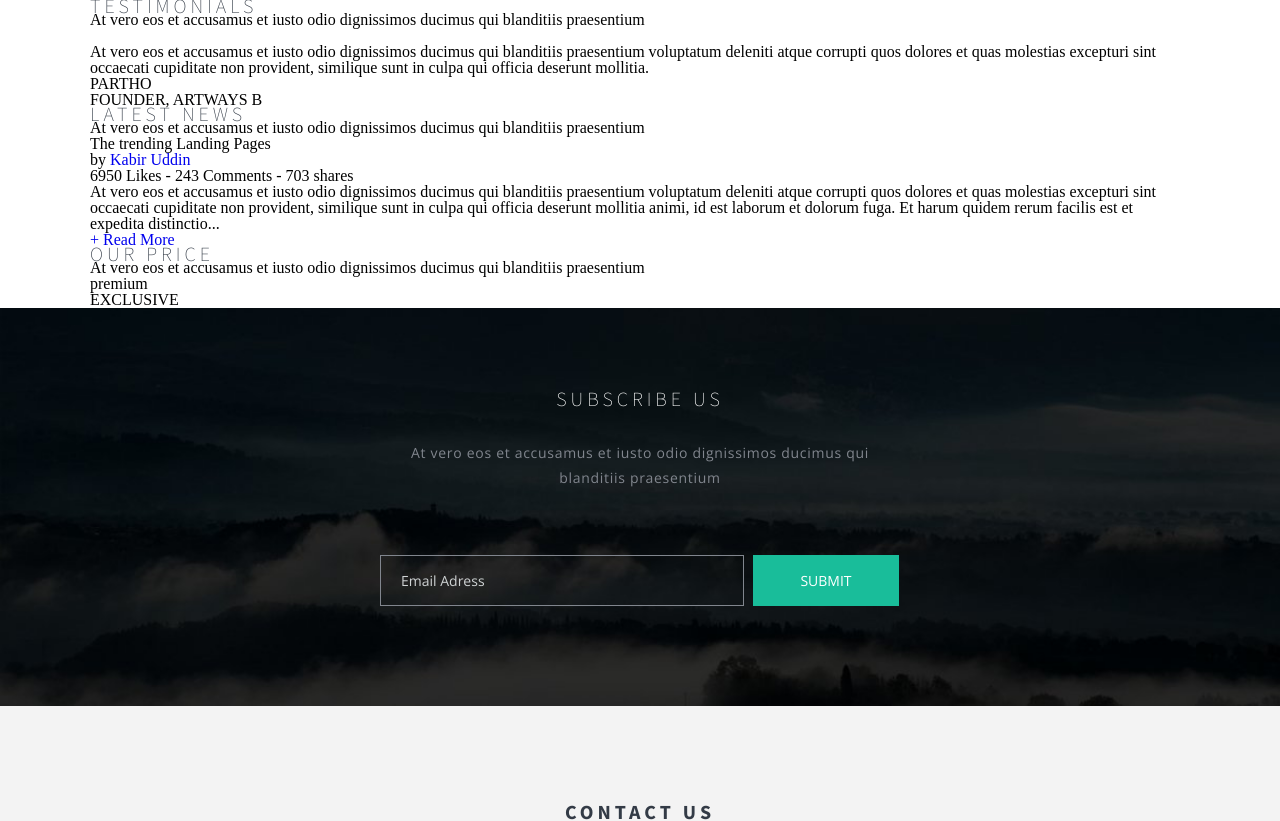
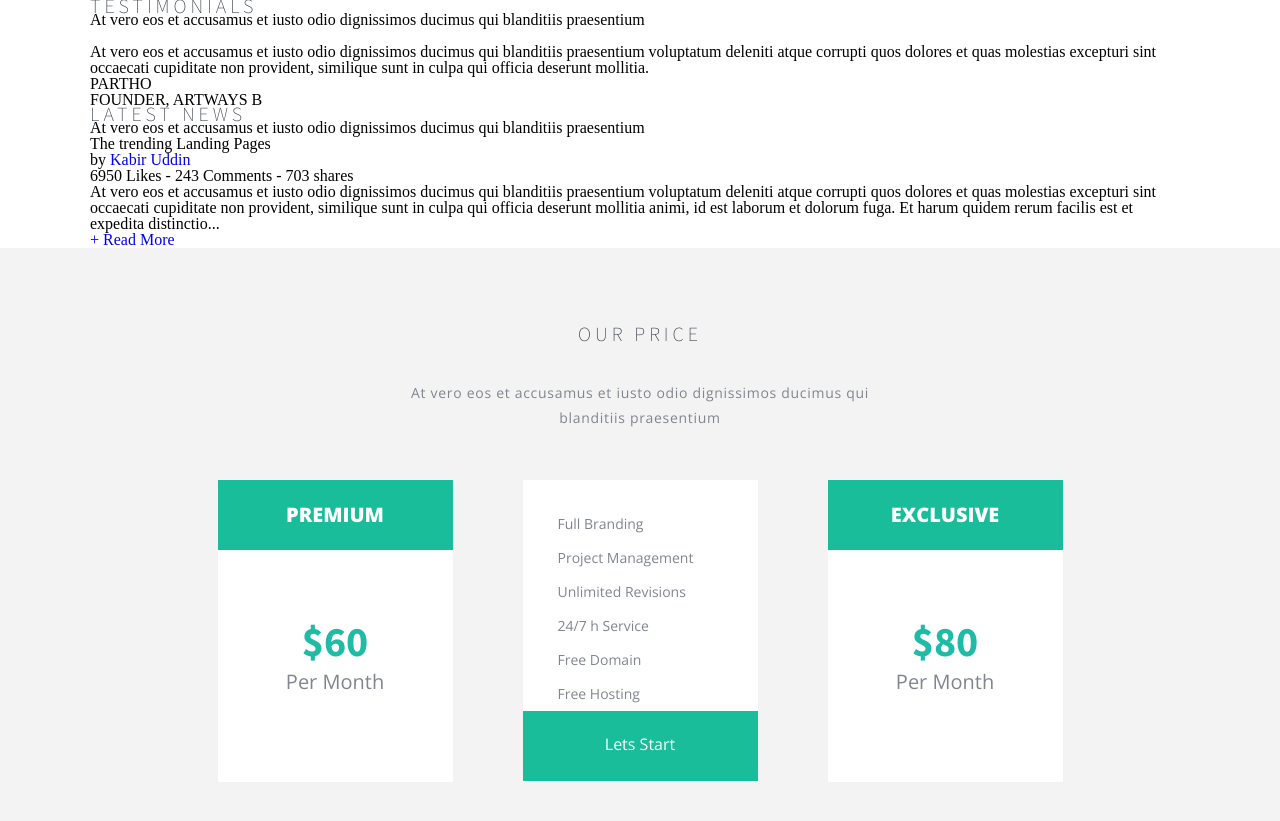
Before and after one commit to AndreyKutsak/web1, a plain HTML site: page index.html in a window 1280 px wide. Shown: the top 821 px of the page. Drawn offline with nearby package versions, Linux system fonts and the light colour scheme.

Commit message:
add styles for price block

```diff
--- a/css/style.less
+++ b/css/style.less
@@ -73,7 +73,80 @@ img {
   padding: 0 10px;
   margin: 0 auto;
 }
+.price {
+  padding: 80px 0 80px;
+  background-color: @gray;
+  .main-head {
+    text-align: center;
+    color: @gray300;
+    margin-bottom: 40px;
+  }
+  .main-desc-14px {
+    text-align: center;
+    color: @gray200;
+    max-width: 465px;
+    margin: 0 auto 30px;
+  }
+  .fx-container {
+    display: flex;
+    flex-wrap: wrap;
+    justify-content: center;
+    max-width: 920px;
+    margin: 0 auto;
+    .block {
+      width: 235px;
+      margin: 20px 35px;
+      background-color: @white;
+      .price-advantages {
+        padding: 27px 0 0 35px;
+        li {
+          font-family: @openSans;
+          font-size: 14px;
+          color: @gray200;
+          padding: 10px 0;
+        }
+      }
+      .block-title {
+        font-family: @openSans;
+        font-size: 20px;
+        font-weight: bold;
+        text-transform: uppercase;
+        text-align: center;
+        color: @white;
+        padding: 25px 10px;
+        background-color: @green200;
+        width: 100%;
+      }
+      .price-desc {
+        font-family: @sourceSansPro;
+        font-size: 42px;
+        font-weight: bold;
+        color: @green250;
+        margin: 70px 0 10px;
+        text-align: center;
+      }
+      .subsc-dur {
+        font-family: @openSans;
+        font-size: 20px;
+        color: @gray200;
+        text-align: center;
+        text-transform: capitalize;
+        margin-bottom: 90px;
+      }
+      .order-btn {
+        display: block;
+        font-family: @openSans;
+        font-size: 16px;
+        text-align: center;
+        text-transform: capitalize;
+        color: @white;
 
+        padding: 25px 10px 29px;
+        background-color: @green200;
+      }
+    }
+  }
+}
 .subscribe {
   padding: 85px 0 100px;
   background-image: url(../img/bg_Subscribe_us.jpg);
--- a/index.html
+++ b/index.html
@@ -60,19 +60,31 @@
     <section class="price">
       <div class="container">
         <h2 class="main-head">Our Price</h2>
-        <p class="main-desc">
+        <p class="main-desc-14px">
           At vero eos et accusamus et iusto odio dignissimos ducimus qui
           blanditiis praesentium
         </p>
         <div class="fx-container">
           <div class="block">
             <h3 class="block-title">premium</h3>
+            <p class="price-desc">$60</p>
+            <p class="subsc-dur">per month</p>
           </div>
           <div class="block">
-            <h3 class="block-title"></h3>
+            <ul class="price-advantages">
+              <li>Full Branding</li>
+              <li>Project Management</li>
+              <li>Unlimited Revisions</li>
+              <li>24/7 h Service</li>
+              <li>Free Domain</li>
+              <li>Free Hosting</li>
+            </ul>
+            <a href="#" class="order-btn">lets start</a>
           </div>
           <div class="block">
             <h3 class="block-title">EXCLUSIVE</h3>
+            <p class="price-desc">$80</p>
+            <p class="subsc-dur">per month</p>
           </div>
         </div>
       </div>
```
Also changed, not shown: css/style.css.
